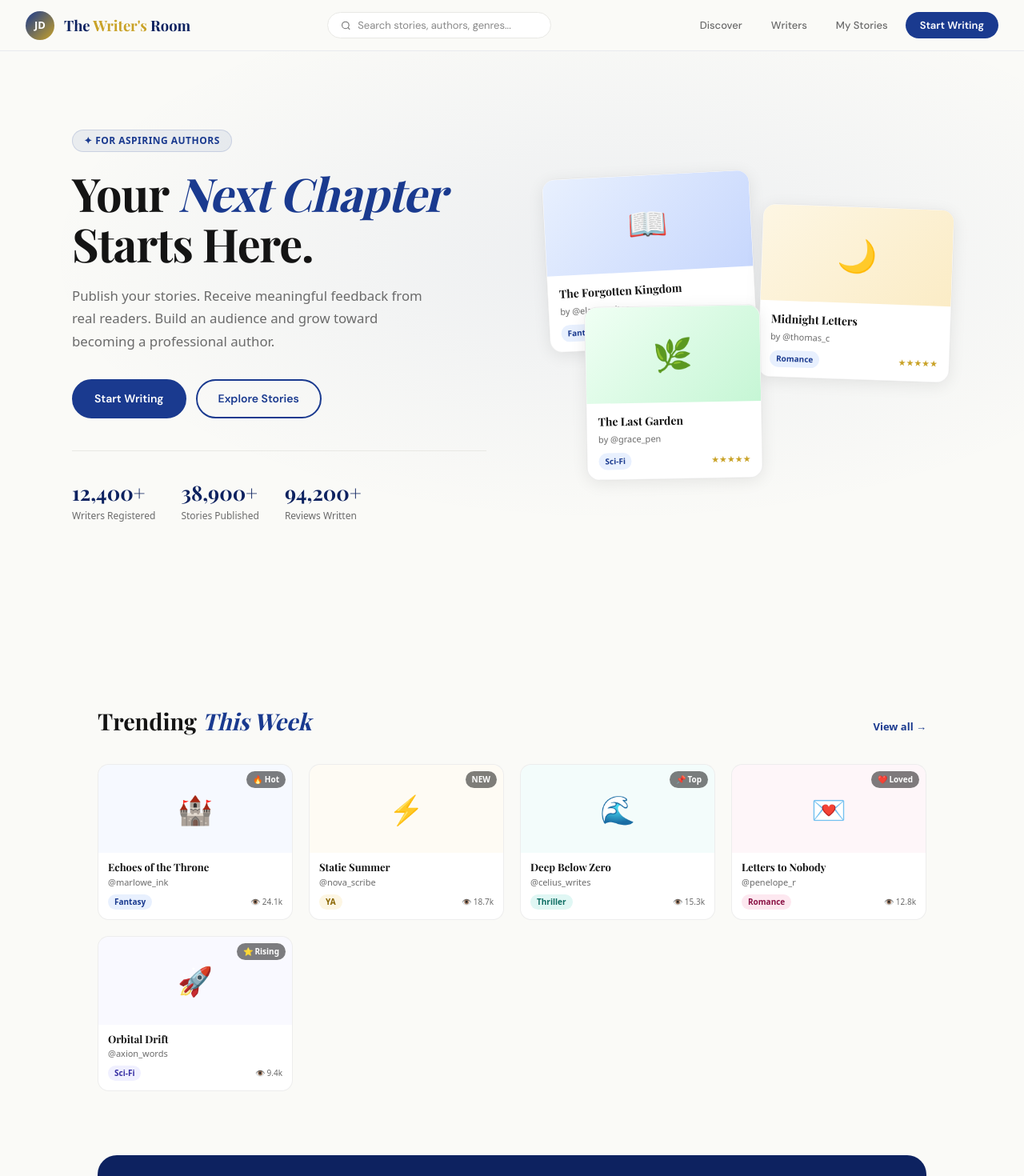
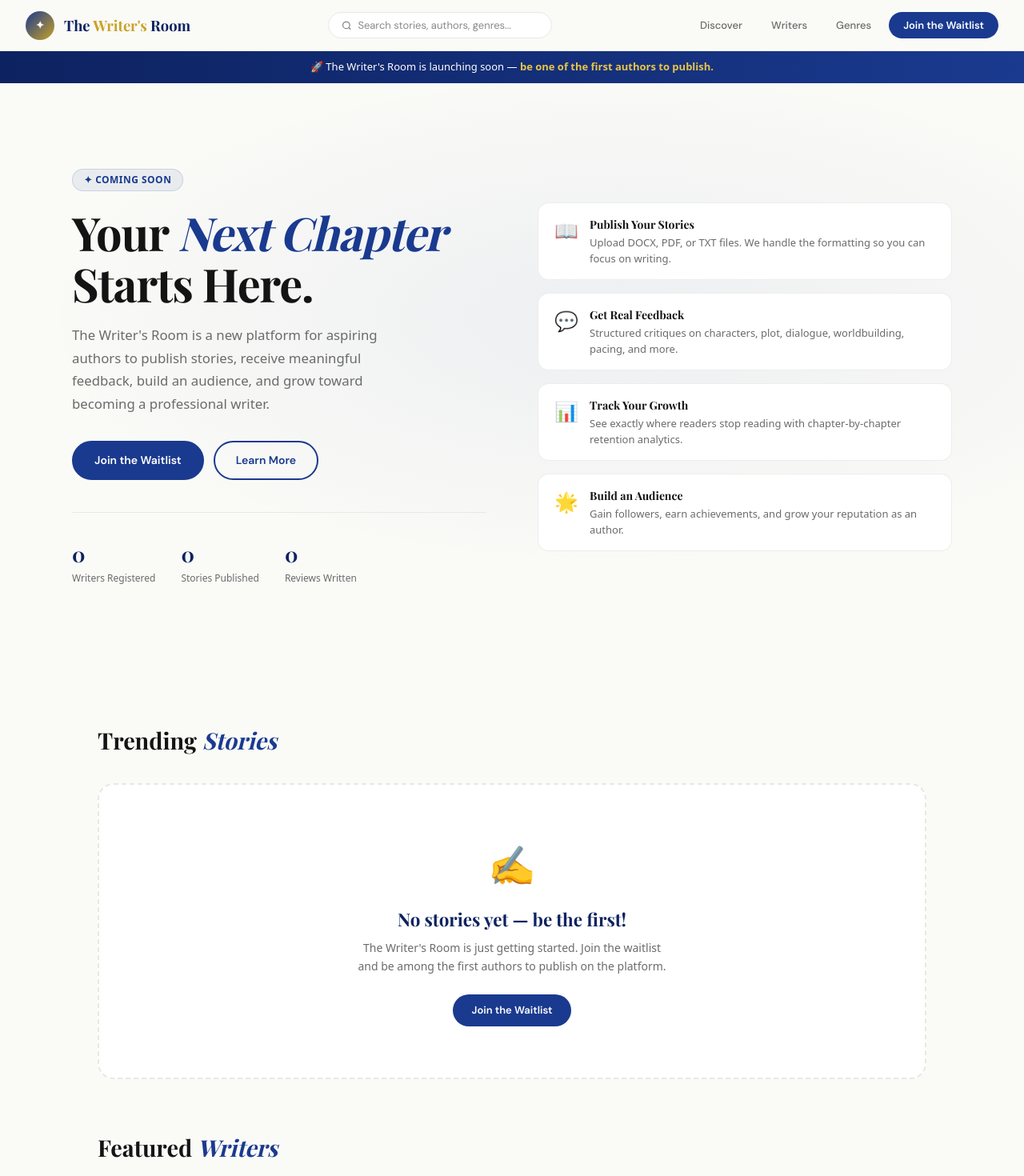
Before and after one commit to HudsonV27/Writers-Room, a Next.js app in the folder writers-room/: page / in a window 1280 px wide. Shown: the top 1470 px of the page at 80% size. Built offline with nearby package versions, Linux system fonts and the light colour scheme; a web font is replaced by a local one.

Commit message:
update homepage for launch

```diff
--- a/writers-room/app/page.tsx
+++ b/writers-room/app/page.tsx
@@ -15,7 +15,7 @@ export default function Home() {
             background: 'linear-gradient(135deg, #1a3a8f, #c9a227)',
             display: 'flex', alignItems: 'center', justifyContent: 'center',
             color: 'white', fontWeight: 600, fontSize: '13px', cursor: 'pointer'
-          }}>JD</div>
+          }}>✦</div>
           <div style={{ fontFamily: 'var(--font-display)', fontSize: '1.15rem', fontWeight: 700, color: '#0d2260' }}>
             The <span style={{ color: '#c9a227' }}>Writer's</span> Room
           </div>
@@ -36,7 +36,7 @@ export default function Home() {
           </div>
         </div>
         <div style={{ display: 'flex', alignItems: 'center', gap: '8px' }}>
-          {['Discover', 'Writers', 'My Stories'].map(link => (
+          {['Discover', 'Writers', 'Genres'].map(link => (
             <button key={link} style={{
               background: 'none', border: 'none', cursor: 'pointer', padding: '6px 14px',
               fontFamily: 'var(--font-body)', fontSize: '13px', fontWeight: 500, color: '#6b6b6b',
@@ -47,14 +47,23 @@ export default function Home() {
             background: '#1a3a8f', border: 'none', cursor: 'pointer', padding: '7px 18px',
             fontFamily: 'var(--font-body)', fontSize: '13px', fontWeight: 600, color: 'white',
             borderRadius: '100px'
-          }}>Start Writing</button>
+          }}>Join the Waitlist</button>
         </div>
       </nav>
 
+      {/* COMING SOON BANNER */}
+      <div style={{
+        background: 'linear-gradient(90deg, #0d2260, #1a3a8f)',
+        color: 'white', textAlign: 'center', padding: '10px',
+        fontSize: '13px', fontWeight: 500, marginTop: '64px'
+      }}>
+        🚀 The Writer's Room is launching soon — <span style={{ color: '#e8c547', fontWeight: 700 }}>be one of the first authors to publish.</span>
+      </div>
+
       {/* HERO */}
       <section style={{
-        minHeight: '100vh', display: 'flex', alignItems: 'center',
-        padding: '80px 2rem 4rem',
+        minHeight: 'calc(100vh - 64px)', display: 'flex', alignItems: 'center',
+        padding: '4rem 2rem',
         background: 'radial-gradient(ellipse 80% 60% at 60% 40%, rgba(26,58,143,0.06) 0%, transparent 70%)'
       }}>
         <div style={{ display: 'grid', gridTemplateColumns: '1fr 1fr', gap: '4rem', alignItems: 'center', maxWidth: '1100px', margin: '0 auto', width: '100%' }}>
@@ -65,7 +74,7 @@ export default function Home() {
               borderRadius: '100px', padding: '4px 14px',
               fontSize: '12px', fontWeight: 600, color: '#1a3a8f',
               letterSpacing: '0.04em', textTransform: 'uppercase', marginBottom: '20px'
-            }}>✦ For Aspiring Authors</div>
+            }}>✦ Coming Soon</div>
             <h1 style={{
               fontFamily: 'var(--font-display)', fontSize: 'clamp(2.4rem, 5vw, 3.6rem)',
               fontWeight: 700, lineHeight: 1.1, letterSpacing: '-0.02em',
@@ -74,7 +83,7 @@ export default function Home() {
               Your <em style={{ fontStyle: 'italic', color: '#1a3a8f' }}>Next Chapter</em><br />Starts Here.
             </h1>
             <p style={{ fontSize: '1.05rem', lineHeight: 1.7, color: '#6b6b6b', maxWidth: '440px', marginBottom: '2rem' }}>
-              Publish your stories. Receive meaningful feedback from real readers. Build an audience and grow toward becoming a professional author.
+              The Writer's Room is a new platform for aspiring authors to publish stories, receive meaningful feedback, build an audience, and grow toward becoming a professional writer.
             </p>
             <div style={{ display: 'flex', gap: '12px', flexWrap: 'wrap' }}>
               <button style={{
@@ -82,19 +91,21 @@ export default function Home() {
                 padding: '12px 26px', borderRadius: '100px',
                 fontFamily: 'var(--font-body)', fontSize: '14px', fontWeight: 600,
                 cursor: 'pointer', background: '#1a3a8f', color: 'white', border: '2px solid #1a3a8f'
-              }}>Start Writing</button>
+              }}>Join the Waitlist</button>
               <button style={{
                 display: 'inline-flex', alignItems: 'center', gap: '8px',
                 padding: '12px 26px', borderRadius: '100px',
                 fontFamily: 'var(--font-body)', fontSize: '14px', fontWeight: 600,
                 cursor: 'pointer', background: 'transparent', color: '#1a3a8f', border: '2px solid #1a3a8f'
-              }}>Explore Stories</button>
+              }}>Learn More</button>
             </div>
+
+            {/* REAL STATS */}
             <div style={{ display: 'flex', gap: '2rem', marginTop: '2.5rem', paddingTop: '2rem', borderTop: '1px solid #e8e8e4' }}>
               {[
-                { num: '12,400+', label: 'Writers Registered' },
-                { num: '38,900+', label: 'Stories Published' },
-                { num: '94,200+', label: 'Reviews Written' },
+                { num: '0', label: 'Writers Registered' },
+                { num: '0', label: 'Stories Published' },
+                { num: '0', label: 'Reviews Written' },
               ].map(stat => (
                 <div key={stat.label}>
                   <div style={{ fontFamily: 'var(--font-display)', fontSize: '1.6rem', fontWeight: 700, color: '#0d2260' }}>{stat.num}</div>
@@ -103,25 +114,24 @@ export default function Home() {
               ))}
             </div>
           </div>
-          <div style={{ position: 'relative', height: '420px' }}>
+
+          {/* FEATURE CARDS */}
+          <div style={{ display: 'flex', flexDirection: 'column', gap: '1rem' }}>
             {[
-              { emoji: '📖', title: 'The Forgotten Kingdom', author: '@elara_writes', genre: 'Fantasy', bg: 'linear-gradient(135deg, #e8f0fe, #c7d7fd)', style: { width: '260px', top: '20px', left: '10px', transform: 'rotate(-3deg)', zIndex: 1 } },
-              { emoji: '🌙', title: 'Midnight Letters', author: '@thomas_c', genre: 'Romance', bg: 'linear-gradient(135deg, #fdf6e3, #fbecc6)', style: { width: '240px', top: '60px', right: '0', transform: 'rotate(2deg)', zIndex: 2 } },
-              { emoji: '🌿', title: 'The Last Garden', author: '@grace_pen', genre: 'Sci-Fi', bg: 'linear-gradient(135deg, #f0fff4, #c6f6d5)', style: { width: '220px', bottom: '20px', left: '60px', transform: 'rotate(-1deg)', zIndex: 3 } },
-            ].map(card => (
-              <div key={card.title} style={{
-                position: 'absolute', background: 'white', borderRadius: '16px',
-                border: '1px solid rgba(0,0,0,0.07)', overflow: 'hidden',
-                boxShadow: '0 4px 20px rgba(0,0,0,0.08)', ...card.style
+              { icon: '📖', title: 'Publish Your Stories', desc: 'Upload DOCX, PDF, or TXT files. We handle the formatting so you can focus on writing.' },
+              { icon: '💬', title: 'Get Real Feedback', desc: 'Structured critiques on characters, plot, dialogue, worldbuilding, pacing, and more.' },
+              { icon: '📊', title: 'Track Your Growth', desc: 'See exactly where readers stop reading with chapter-by-chapter retention analytics.' },
+              { icon: '🌟', title: 'Build an Audience', desc: 'Gain followers, earn achievements, and grow your reputation as an author.' },
+            ].map(feature => (
+              <div key={feature.title} style={{
+                display: 'flex', alignItems: 'flex-start', gap: '14px',
+                background: 'white', borderRadius: '14px', padding: '1rem 1.25rem',
+                border: '1px solid rgba(0,0,0,0.07)',
               }}>
-                <div style={{ height: '120px', display: 'flex', alignItems: 'center', justifyContent: 'center', fontSize: '2.5rem', background: card.bg }}>{card.emoji}</div>
-                <div style={{ padding: '12px 14px' }}>
-                  <div style={{ fontFamily: 'var(--font-display)', fontSize: '14px', fontWeight: 700, marginBottom: '4px' }}>{card.title}</div>
-                  <div style={{ fontSize: '11px', color: '#6b6b6b', marginBottom: '8px' }}>by {card.author}</div>
-                  <div style={{ display: 'flex', justifyContent: 'space-between', alignItems: 'center' }}>
-                    <span style={{ fontSize: '10px', fontWeight: 600, padding: '3px 8px', borderRadius: '100px', background: '#e8f0fe', color: '#1a3a8f' }}>{card.genre}</span>
-                    <span style={{ color: '#c9a227', fontSize: '11px' }}>★★★★★</span>
-                  </div>
+                <span style={{ fontSize: '1.5rem', flexShrink: 0 }}>{feature.icon}</span>
+                <div>
+                  <div style={{ fontFamily: 'var(--font-display)', fontSize: '14px', fontWeight: 700, marginBottom: '3px' }}>{feature.title}</div>
+                  <div style={{ fontSize: '13px', color: '#6b6b6b', lineHeight: 1.5 }}>{feature.desc}</div>
                 </div>
               </div>
             ))}
@@ -129,40 +139,51 @@ export default function Home() {
         </div>
       </section>
 
-      {/* TRENDING */}
-      <div style={{ padding: '5rem 2rem', maxWidth: '1100px', margin: '0 auto' }}>
+      {/* EMPTY STATE — STORIES */}
+      <div style={{ padding: '4rem 2rem', maxWidth: '1100px', margin: '0 auto' }}>
         <div style={{ display: 'flex', alignItems: 'baseline', justifyContent: 'space-between', marginBottom: '2rem' }}>
           <h2 style={{ fontFamily: 'var(--font-display)', fontSize: '1.8rem', fontWeight: 700 }}>
-            Trending <span style={{ color: '#1a3a8f', fontStyle: 'italic' }}>This Week</span>
+            Trending <span style={{ color: '#1a3a8f', fontStyle: 'italic' }}>Stories</span>
           </h2>
-          <a href="#" style={{ fontSize: '13px', color: '#1a3a8f', fontWeight: 600, textDecoration: 'none' }}>View all →</a>
         </div>
-        <div style={{ display: 'grid', gridTemplateColumns: 'repeat(auto-fill, minmax(200px, 1fr))', gap: '1.25rem' }}>
-          {[
-            { emoji: '🏰', title: 'Echoes of the Throne', author: '@marlowe_ink', genre: 'Fantasy', reads: '24.1k', badge: '🔥 Hot', bg: '#e8f0fe', color: '#1a3a8f' },
-            { emoji: '⚡', title: 'Static Summer', author: '@nova_scribe', genre: 'YA', reads: '18.7k', badge: 'NEW', bg: '#fdf6e3', color: '#8a6500' },
-            { emoji: '🌊', title: 'Deep Below Zero', author: '@celius_writes', genre: 'Thriller', reads: '15.3k', badge: '📌 Top', bg: '#e0f7f4', color: '#0e6e63' },
-            { emoji: '💌', title: 'Letters to Nobody', author: '@penelope_r', genre: 'Romance', reads: '12.8k', badge: '❤️ Loved', bg: '#fde8f0', color: '#8a1245' },
-            { emoji: '🚀', title: 'Orbital Drift', author: '@axion_words', genre: 'Sci-Fi', reads: '9.4k', badge: '⭐ Rising', bg: '#f0f0ff', color: '#3730a3' },
-          ].map(story => (
-            <div key={story.title} style={{
-              background: 'white', borderRadius: '14px', overflow: 'hidden',
-              border: '1px solid rgba(0,0,0,0.07)', cursor: 'pointer'
-            }}>
-              <div style={{ height: '110px', display: 'flex', alignItems: 'center', justifyContent: 'center', fontSize: '2.2rem', background: `${story.bg}66`, position: 'relative' }}>
-                {story.emoji}
-                <span style={{ position: 'absolute', top: '8px', right: '8px', fontSize: '10px', fontWeight: 700, padding: '3px 8px', borderRadius: '100px', background: 'rgba(0,0,0,0.5)', color: 'white' }}>{story.badge}</span>
-              </div>
-              <div style={{ padding: '10px 12px 12px' }}>
-                <div style={{ fontFamily: 'var(--font-display)', fontSize: '13px', fontWeight: 700, marginBottom: '2px', lineHeight: 1.3 }}>{story.title}</div>
-                <div style={{ fontSize: '11px', color: '#6b6b6b', marginBottom: '6px' }}>{story.author}</div>
-                <div style={{ display: 'flex', alignItems: 'center', justifyContent: 'space-between' }}>
-                  <span style={{ fontSize: '10px', fontWeight: 600, padding: '2px 8px', borderRadius: '100px', background: story.bg, color: story.color }}>{story.genre}</span>
-                  <span style={{ fontSize: '10px', color: '#6b6b6b' }}>👁 {story.reads}</span>
-                </div>
-              </div>
-            </div>
-          ))}
+        <div style={{
+          background: 'white', borderRadius: '20px', border: '2px dashed #e8e8e4',
+          padding: '4rem 2rem', textAlign: 'center'
+        }}>
+          <div style={{ fontSize: '3rem', marginBottom: '1rem' }}>✍️</div>
+          <h3 style={{ fontFamily: 'var(--font-display)', fontSize: '1.4rem', fontWeight: 700, marginBottom: '0.5rem', color: '#0d2260' }}>No stories yet — be the first!</h3>
+          <p style={{ fontSize: '14px', color: '#6b6b6b', maxWidth: '400px', margin: '0 auto 1.5rem', lineHeight: 1.6 }}>
+            The Writer's Room is just getting started. Join the waitlist and be among the first authors to publish on the platform.
+          </p>
+          <button style={{
+            padding: '10px 24px', borderRadius: '100px', border: 'none',
+            background: '#1a3a8f', color: 'white', fontFamily: 'var(--font-body)',
+            fontSize: '13px', fontWeight: 600, cursor: 'pointer'
+          }}>Join the Waitlist</button>
+        </div>
+      </div>
+
+      {/* EMPTY STATE — WRITERS */}
+      <div style={{ padding: '0 2rem 4rem', maxWidth: '1100px', margin: '0 auto' }}>
+        <div style={{ display: 'flex', alignItems: 'baseline', justifyContent: 'space-between', marginBottom: '2rem' }}>
+          <h2 style={{ fontFamily: 'var(--font-display)', fontSize: '1.8rem', fontWeight: 700 }}>
+            Featured <span style={{ color: '#1a3a8f', fontStyle: 'italic' }}>Writers</span>
+          </h2>
+        </div>
+        <div style={{
+          background: 'white', borderRadius: '20px', border: '2px dashed #e8e8e4',
+          padding: '4rem 2rem', textAlign: 'center'
+        }}>
+          <div style={{ fontSize: '3rem', marginBottom: '1rem' }}>🌟</div>
+          <h3 style={{ fontFamily: 'var(--font-display)', fontSize: '1.4rem', fontWeight: 700, marginBottom: '0.5rem', color: '#0d2260' }}>Your name could be here.</h3>
+          <p style={{ fontSize: '14px', color: '#6b6b6b', maxWidth: '400px', margin: '0 auto 1.5rem', lineHeight: 1.6 }}>
+            Featured writers are chosen from our community. Sign up, publish your work, and earn your spot.
+          </p>
+          <button style={{
+            padding: '10px 24px', borderRadius: '100px', border: 'none',
+            background: '#1a3a8f', color: 'white', fontFamily: 'var(--font-body)',
+            fontSize: '13px', fontWeight: 600, cursor: 'pointer'
+          }}>Become a Writer</button>
         </div>
       </div>
 
@@ -190,7 +211,7 @@ export default function Home() {
             padding: '12px 26px', borderRadius: '100px', flexShrink: 0,
             fontFamily: 'var(--font-body)', fontSize: '14px', fontWeight: 600,
             cursor: 'pointer', background: '#c9a227', color: '#141414', border: '2px solid #c9a227'
-          }}>Start Getting Feedback</button>
+          }}>Join the Waitlist</button>
         </div>
       </div>
 
@@ -200,7 +221,7 @@ export default function Home() {
           <div style={{ display: 'grid', gridTemplateColumns: '1.5fr 1fr 1fr 1fr', gap: '2rem', marginBottom: '2rem' }}>
             <div>
               <div style={{ fontFamily: 'var(--font-display)', fontSize: '1.1rem', color: 'white', fontWeight: 700, marginBottom: '8px' }}>The Writer's Room</div>
-              <p style={{ fontSize: '12px', lineHeight: 1.6, opacity: 0.7, maxWidth: '220px' }}>Your next chapter starts here. A platform built for aspiring authors.</p>
+              <p style={{ fontSize: '12px', lineHeight: 1.6, opacity: 0.7, maxWidth: '220px' }}>Your next chapter starts here. A platform built for aspiring authors to publish, grow, and improve their craft.</p>
             </div>
             {[
               { title: 'Platform', links: ['Discover Stories', 'Featured Writers', 'Genres', 'Community'] },
```
